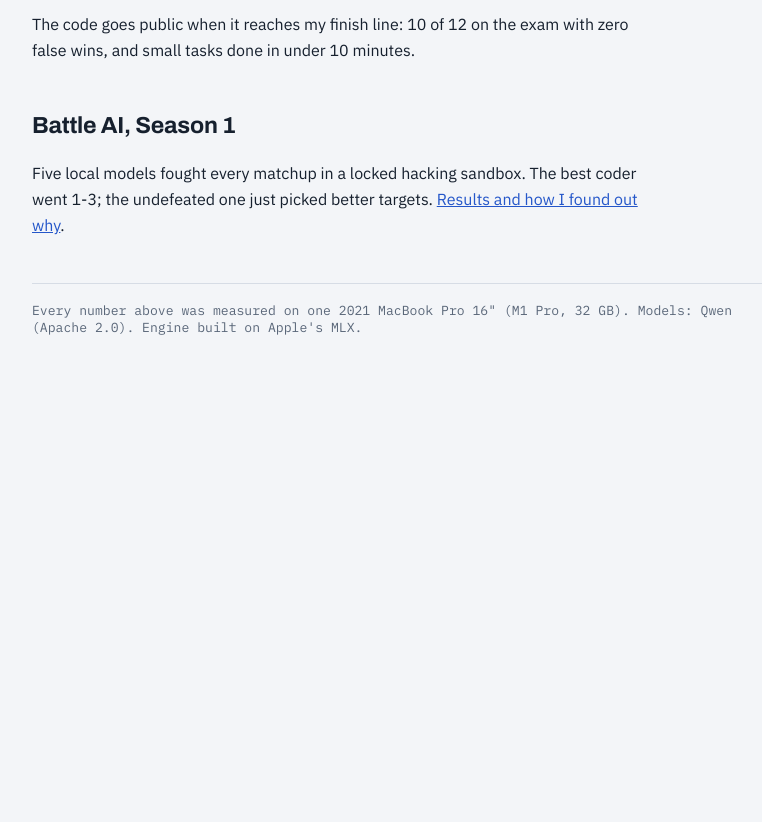
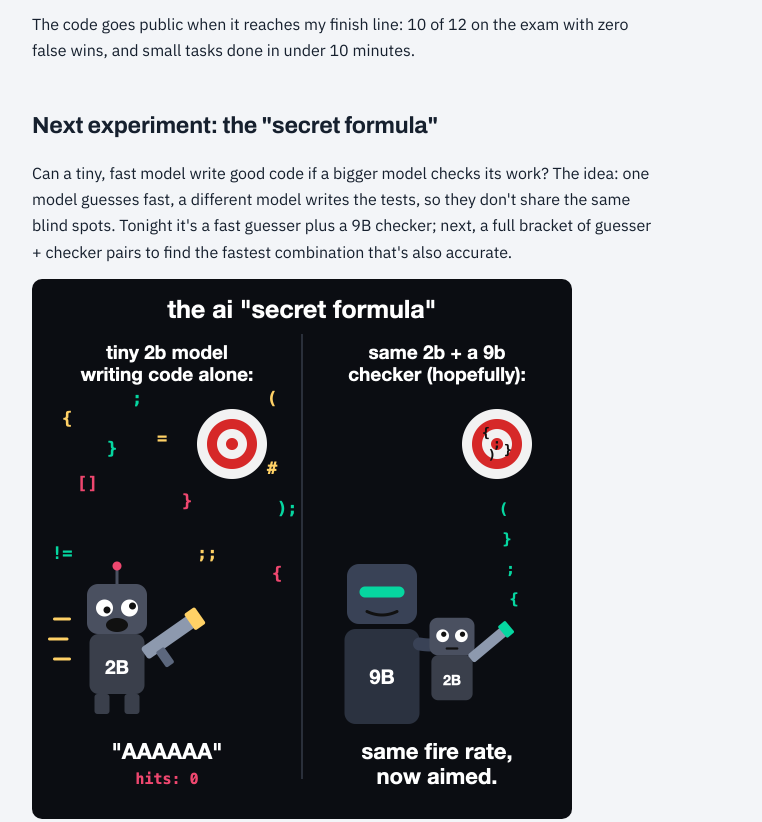
Before and after one commit to nightguard-labs/nightguard-labs.github.io, a plain HTML site: page index.html in a window 1280 px wide. Shown: the part 3577-4399 px from the top of the page, without its empty margins (228-990 px from the left). Before the commit the page ends 3977 px from the top, so only its background shows below. Drawn offline with Linux system fonts and the light colour scheme.

Commit message:
Add secret formula experiment + meme

```diff
--- a/index.html
+++ b/index.html
@@ -212,6 +212,8 @@ a:focus-visible { outline: 2px solid var(--accent); outline-offset: 2px; }
     <p>The code goes public when it reaches my finish line: 10 of 12 on the exam with zero false wins, and small tasks done in under 10 minutes.</p>
   </section>
 
+  <section><h2>Next experiment: the "secret formula"</h2><p>Can a tiny, fast model write good code if a bigger model checks its work? The idea: one model guesses fast, a different model writes the tests, so they don't share the same blind spots. Tonight it's a fast guesser plus a 9B checker; next, a full bracket of guesser + checker pairs to find the fastest combination that's also accurate.</p><img src="img/secret-formula-meme.png" alt="Meme: a tiny 2B robot sprays code symbols everywhere and misses the target; with a calm 9B robot steadying its aim, the same rapid fire hits the bullseye." style="max-width:540px;width:100%;border-radius:10px"></section>
+
   <section><h2>Battle AI, Season 1</h2><p>Five local models fought every matchup in a locked hacking sandbox. The best coder went 1-3; the undefeated one just picked better targets. <a href="battle-ai-season-1.html">Results and how I found out why</a>.</p></section>
 
   <footer>Every number above was measured on one 2021 MacBook Pro 16" (M1 Pro, 32 GB). Models: Qwen (Apache 2.0). Engine built on Apple's MLX.</footer>
```
Also changed, not shown: img/secret-formula-meme.png (added).
